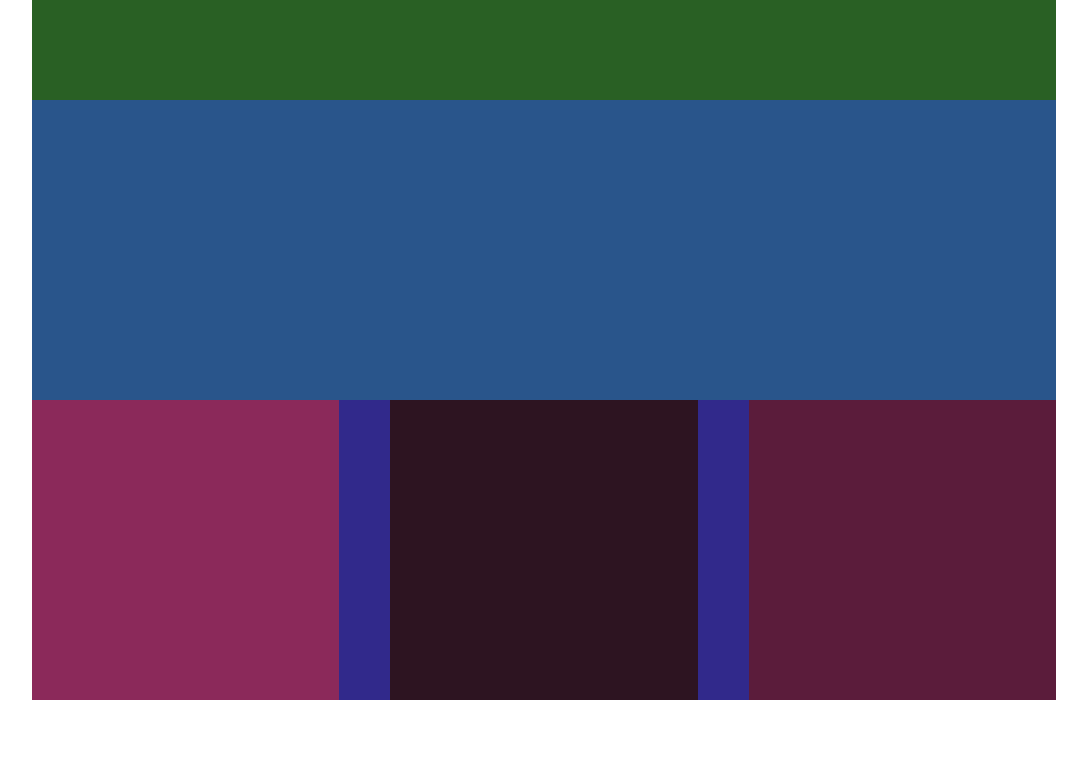
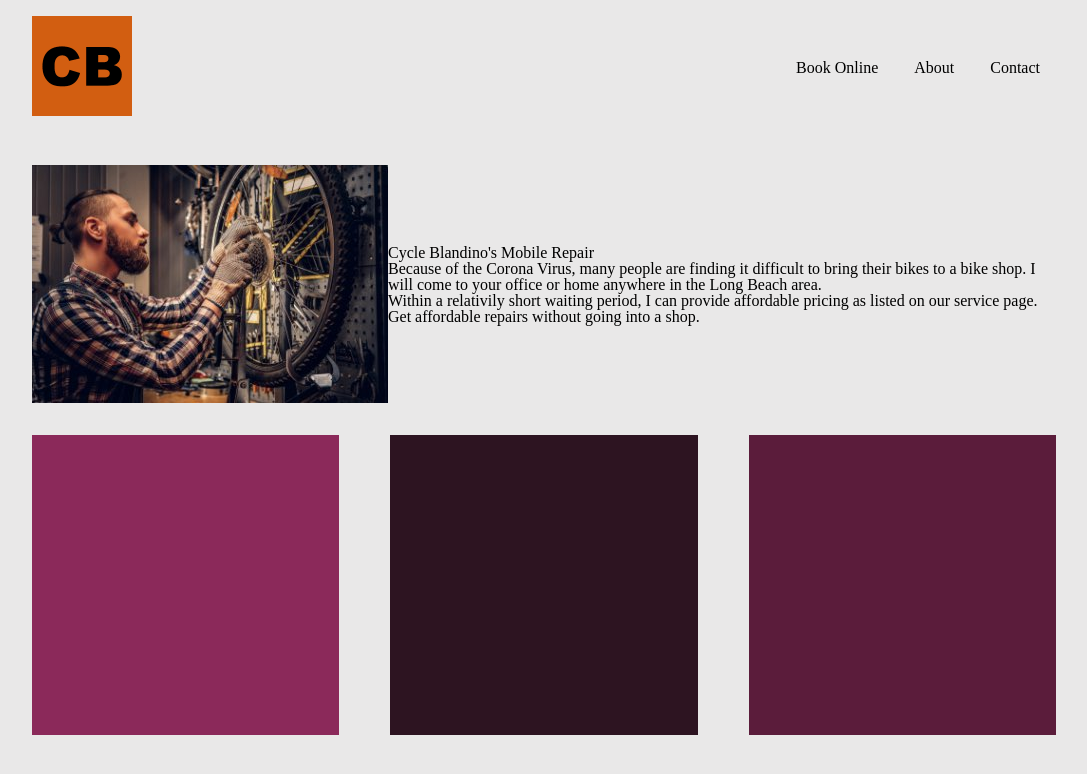
Before and after one commit to Carlos-Blandino/bike-project, a plain HTML site: page index.html in a window 1280 px wide. Shown: the whole page, without its empty margins (96-1183 px from the left). Drawn offline with Linux system fonts and the light colour scheme.

Commit message:
working on nav layout, and main layout

```diff
--- a/index.html
+++ b/index.html
@@ -11,16 +11,39 @@
     <!-- This is my stylesheet -->
     <link rel="stylesheet" href="styles.css">
 
-    <title>Blandino's Cycle - Mobile Bike Repair in Long Beack</title>
+    <title>Cycle Blandino  - Mobile Bike Repair in Long Beack</title>
 </head>
 <body>
    <div class="container">
        <header>
+        <div class="logo">
+            <img src="images/icon.jpg" alt="Cycle Blandino logo" width="100px">
+        </div>
+        <nav>
+            <div class="mainNav">
+                <a href="#">Book Online</a>
+                <a href="#">About</a>
+                <a href="#">Contact</a>
+            </div>
+        </nav>
+       </header>
 
-       </header>
+
        <main>
+           <div class="heroImage">
+                <img src="images/image-bike-repair-service.jpg" alt="bike mechanic servicing a bike in Long Beack, CA">
+            </div>
+            <div class="heroInfo">
+                <h1>Cycle Blandino's Mobile Repair</h1>
+                <p>Because of the Corona Virus, many people are finding it difficult to bring their bikes to a bike shop. I will come to your office or home anywhere in the Long Beach area.</p>
+
+                <p>Within a relativily short waiting period, I can provide affordable pricing as listed on our service page. Get affordable repairs without going into a shop.</p>
+
+            </div>
 
        </main>
+
+
        <!-- Apply flex box to the parent -->
        <div class="cards">
            <div class="card1"></div>
--- a/styles.css
+++ b/styles.css
@@ -1,22 +1,42 @@
+body {
+	background-color: rgb(233, 232, 232);
+	color: rgb(0, 0, 0);
+}
 .container {
 	width: 1024px;
-	background-color: rgb(18, 60, 12);
 	min-height: 300px;
 	margin: 0 auto;
 }
 
 header {
-	background-color: rgb(41, 96, 36);
-	min-height: 100px;
+	display: flex;
+	justify-content: space-between;
+	align-items: center;
+	padding-top: 1rem;
+	padding-bottom: 1rem;
+}
+.mainNav a {
+	color: rgb(0, 0, 0);
+	text-decoration: none;
+	margin-left: 1rem;
+	margin-right: 1rem;
 }
 
+/* Main section */
 main {
-	background-color: rgb(41, 85, 139);
 	min-height: 300px;
+	display: flex;
+	align-items: center;
+}
+.heroInfo {
+	flex: 2;
+}
+.heroImage {
+	flex: 1;
 }
 
+/* Cards section */
 .cards {
-	background-color: rgb(49, 41, 139);
 	min-height: 300px;
 	display: flex;
 	justify-content: space-between;
```
Also changed, not shown: images/icon.jpg (added), images/image-bike-repair-service.jpg (added).
